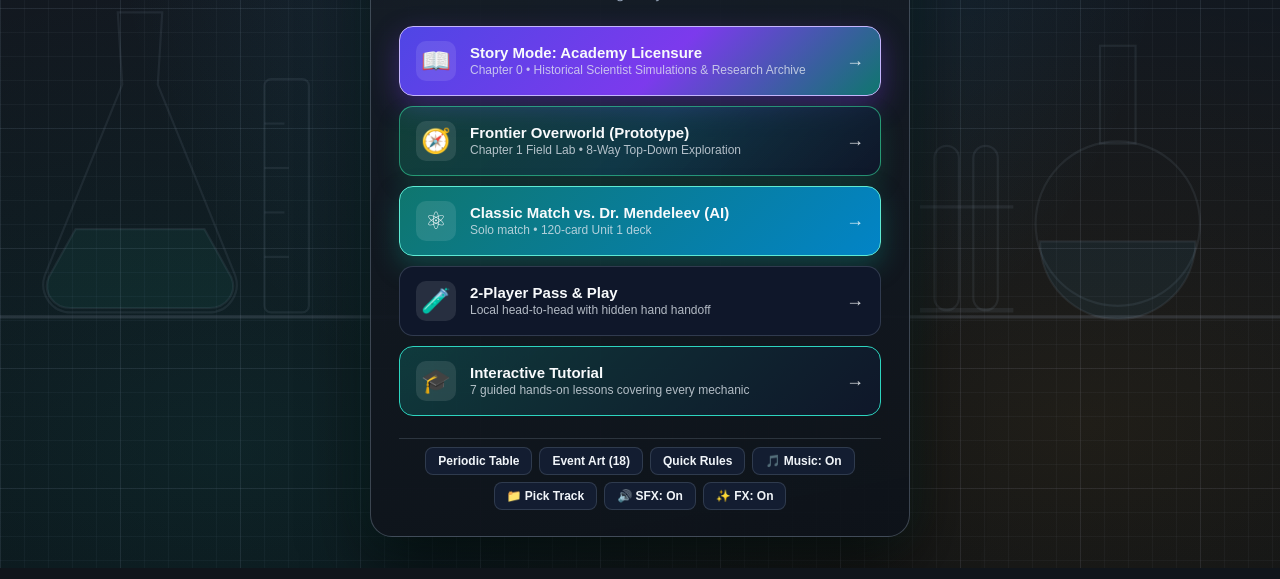
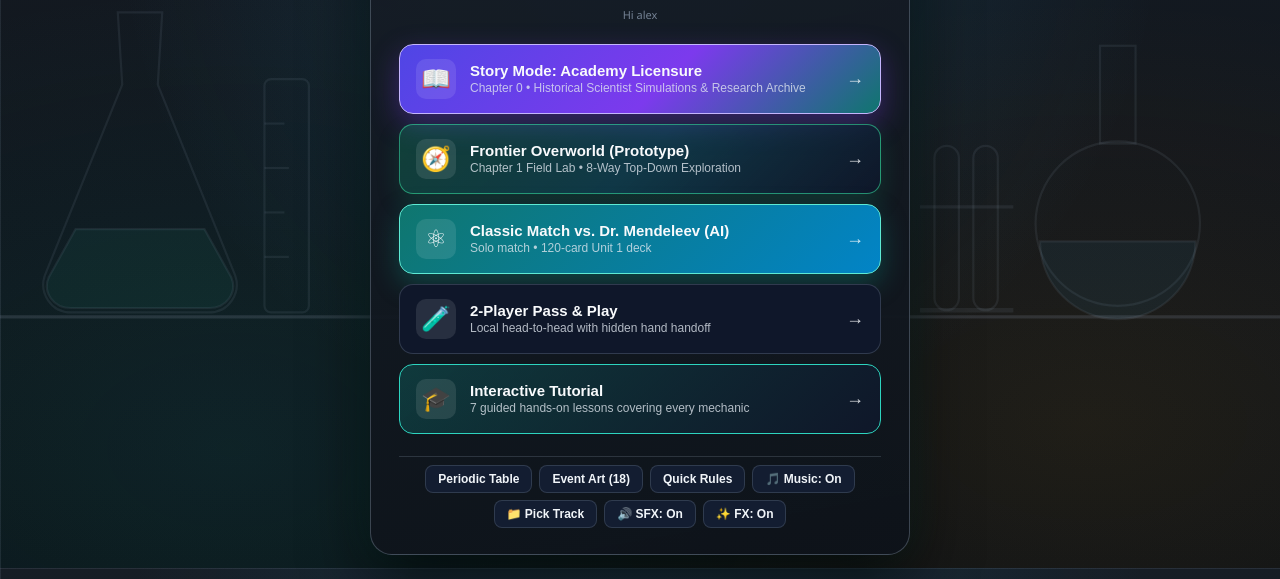
Before and after one commit to bearshark60/Valency, a plain HTML site: page index.html in a window 1280 px wide. Shown: the part 232-811 px from the top of the page. Drawn offline with Linux system fonts and the light colour scheme.

Commit message:
Add 'Hi alex' greeting to front menu

```diff
--- a/index.html
+++ b/index.html
@@ -15,6 +15,7 @@
         <div id="menu-atom-logo" class="menu-atom-logo" aria-hidden="true"></div>
         <h1 class="menu-title">VALENCY</h1>
         <p class="menu-tagline">Combine real elements, defend with Noble Gases, and steal bonds via Electronegativity. First to <strong>25 SP</strong> wins.</p>
+        <p class="menu-greeting">Hi alex</p>
         <button id="menu-audio-prompt" class="menu-audio-prompt hidden" type="button">🎵 Click anywhere to start menu music</button>
       </div>
 
--- a/src/styles/main.css
+++ b/src/styles/main.css
@@ -1925,6 +1925,13 @@ body.fx-reduced .mol-shield-dome {
 
 .menu-tagline strong {
   color: #4ade80;
+}
+
+.menu-greeting {
+  font-size: 11px;
+  color: var(--text-muted);
+  opacity: 0.75;
+  margin-top: 2px;
 }
 
 .menu-primary-actions {
```
